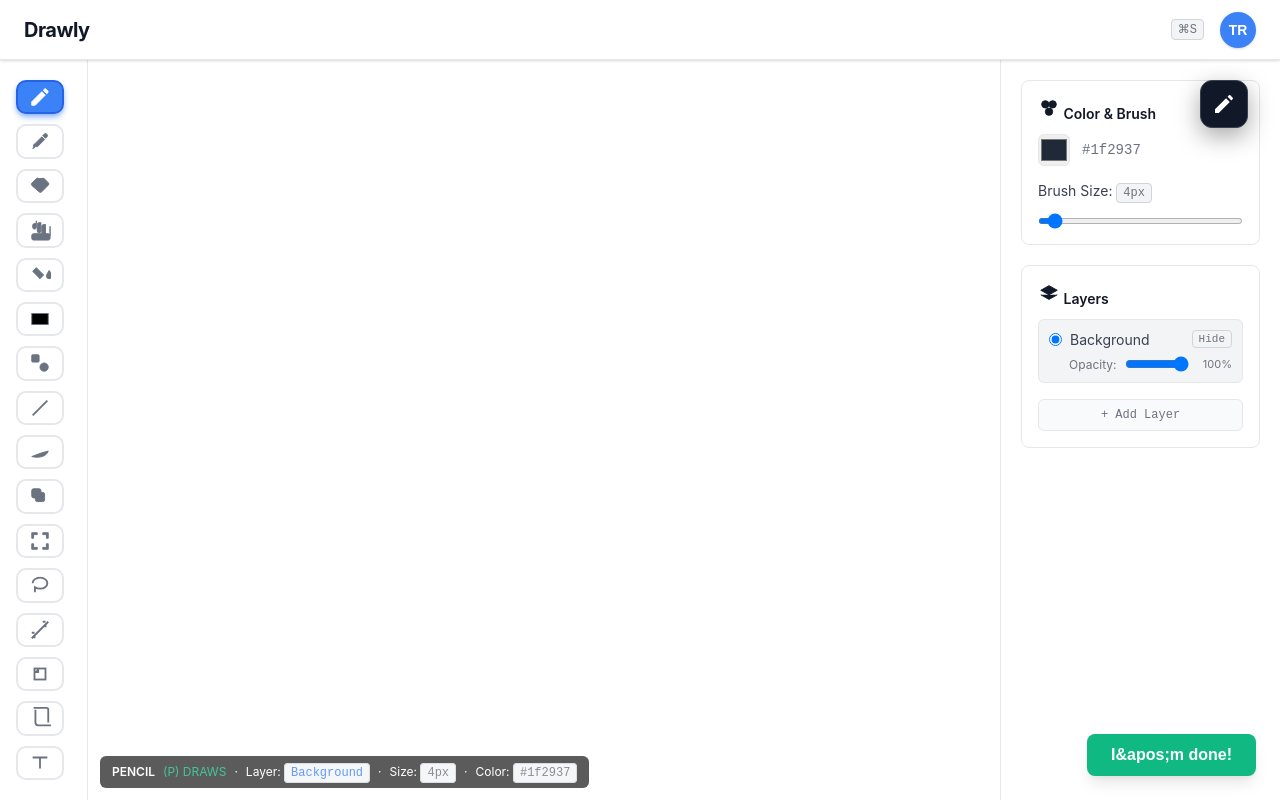
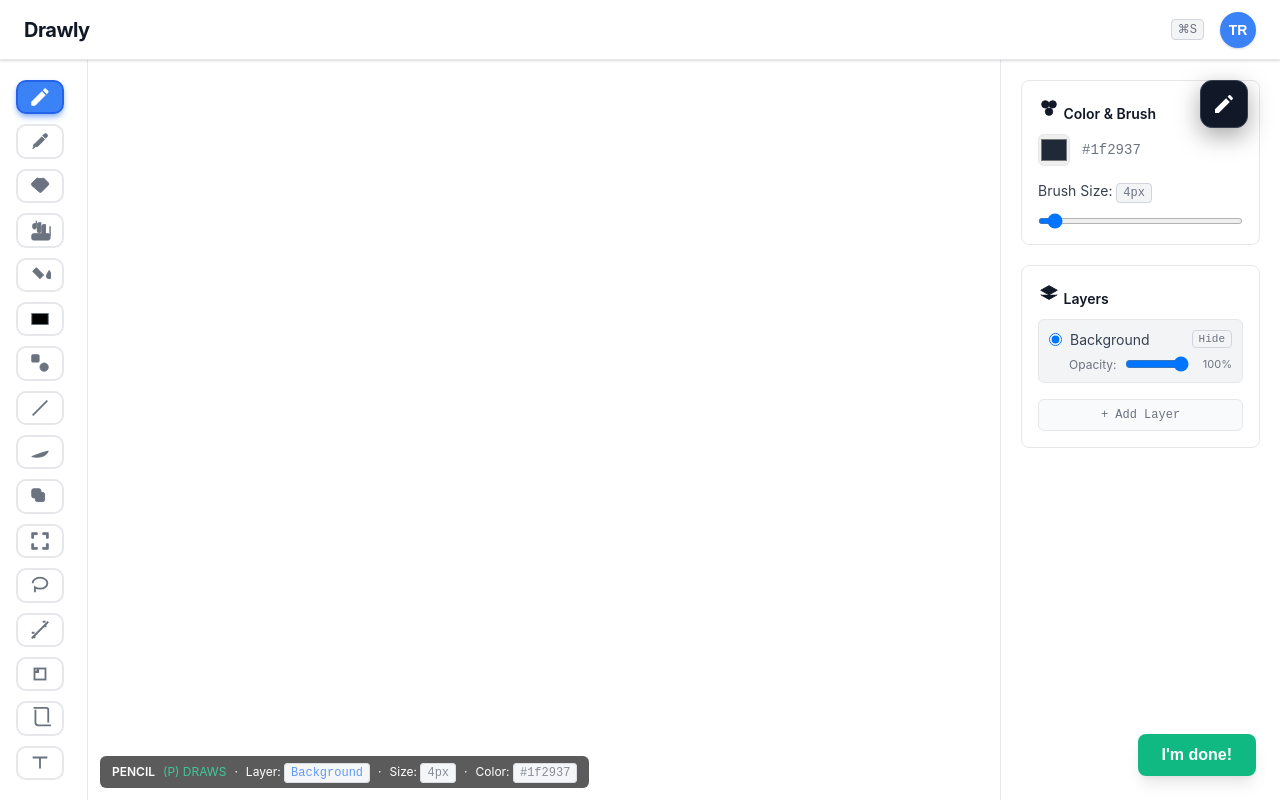
Before and after one commit to trevorriggle/Drawly, a Next.js app: page /studio in a window 1280 px wide. Built offline with nearby package versions, Linux system fonts and the light colour scheme.

Commit message:
Fix button label formatting in StudioPage component

```diff
--- a/app/studio/page.tsx
+++ b/app/studio/page.tsx
@@ -100,7 +100,7 @@
           zIndex: 100
         }}
       >
-        {isAnalyzing ? 'Analyzing...' : 'I&apos;m done!'}
+        {isAnalyzing ? 'Analyzing...' : "I'm done!"}
       </button>
 
       {feedback && (
```
